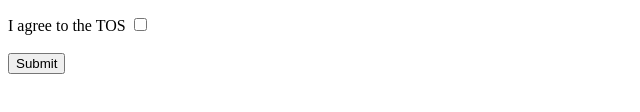
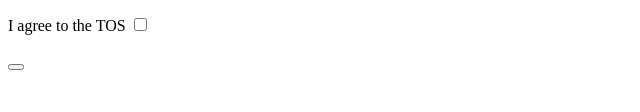
Before and after one commit to acciojob/signup-form-car-preksha1211, a website: page main.html in a window 1280 px wide. Shown: the part 302-414 px from the top of the page, without its empty margins (0-640 px from the left). Drawn offline with Linux system fonts and the light colour scheme.

Commit message:
created a submission

```diff
--- a/main.html
+++ b/main.html
@@ -55,7 +55,7 @@
 		<input type="checkbox" required id="tos" name="tos">
 		<br><br>
 
-		<input type="submit">
+		<button type="submit"></button>
 
 	</form>
     <script type="text/javascript" src="./script.js">
```
